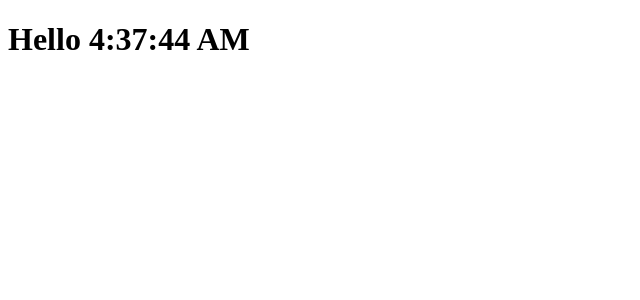
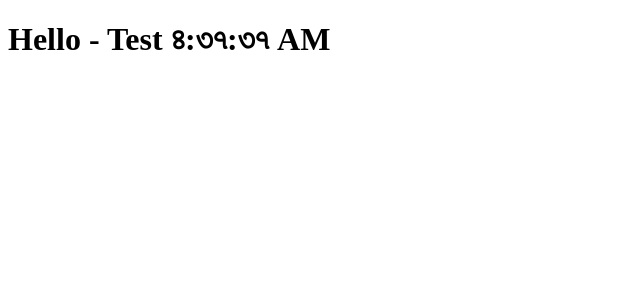
Before and after one commit to AdamBinShowkot/react-core, a React (Create React App) app: page / in a window 1280 px wide. Shown: the top 300 px of the page, without its empty margins (0-640 px from the left). Built offline with nearby package versions, Linux system fonts and the light colour scheme.

Commit message:
Components & Props

```diff
--- a/src/index.js
+++ b/src/index.js
@@ -1,3 +1,7 @@
+/*****  React Component & Props ****/
+
+
+
 // import React from 'react';
 // import ReactDOM from 'react-dom/client';
 // import './index.css';
@@ -20,12 +24,43 @@ import React from 'react';
 import ReactDOM  from 'react-dom';
 
 
+// function Clock({locale}){
+//   return(
+//     <h1 className='heading'>
+//       <span>
+//         Hello {new Date().toLocaleTimeString(locale)}
+//       </span>
+//     </h1>
+//   )
+// }
 
-setInterval(()=>{
-  const element=(
-    <h1 className='heading'>
-      <span>Hello {new Date().toLocaleTimeString()}</span>
-    </h1>
-  )
-  ReactDOM.render(element,document.getElementById('root'));
-},1000);
+class Clock{
+  print(){
+    return(
+      <h1 className='heading'>
+        <span>
+          Hello {new Date().toLocaleTimeString()}
+        </span>
+      </h1>
+    )
+  }
+}
+
+class Clocks extends React.Component{
+  render(){
+    return(
+      <h1 className='heading'>
+        <span>
+          Hello - {this.props.children} {new Date().toLocaleTimeString(this.props.locale)}
+        </span>
+      </h1>
+    )
+  }
+}
+
+// ReactDOM.render(<Clock locale="bn-BD"/>,document.getElementById('root'));
+// const ClockComponent=new Clock();
+// ReactDOM.render(ClockComponent.print(),document.getElementById('root'));
+ReactDOM.render(<Clocks locale='bn-BD'>
+  Test
+</Clocks>,document.getElementById('root'));
```
